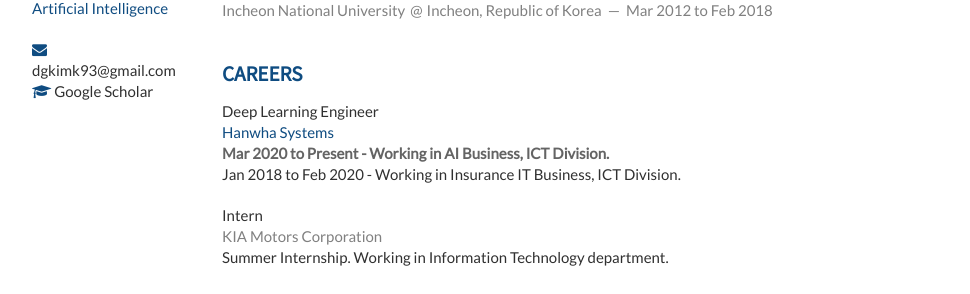
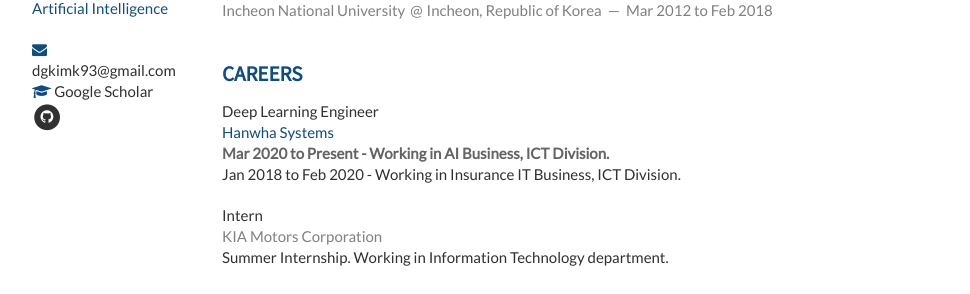
Before and after one commit to K-I-M-J-I-N/K-I-M-J-I-N.github.io, a Jekyll site: the page built from index.html, in a window 1280 px wide. Shown: the part 293-587 px from the top of the page, without its empty margins (138-1108 px from the left). Built offline with Jekyll 4.4.1, drawn with Linux system fonts in a browser that asks for light colours; nearby versions of some CDN libraries; the list of posts is cut into pages by our own code.

Commit message:
Update layout.html

```diff
--- a/_layouts/layout.html
+++ b/_layouts/layout.html
@@ -28,6 +28,10 @@
         <p>
             <a href="{{ site.email_full }}"><i class="fa fa-envelope"></i> <span> {{ site.email }}</span></a><br/>
             <a href="{{ site.google_scholar }}"><i class="fa fa-graduation-cap"></i> <span> Google Scholar </span></a><br/>
+            <a href="{{ site.github }}"><span class="fa-stack fa-sm">
+                    <i class="fa fa-circle fa-stack-2x"></i>
+                    <i class="fa fa-github fa-stack-1x fa-inverse"></i>
+                </span></a><br/>
             <!--<a href="https://twitter.com/{{ site.twitter }}"><i class="fa fa-twitter"></i> Twitter</a>-->
         </p>
 
```
